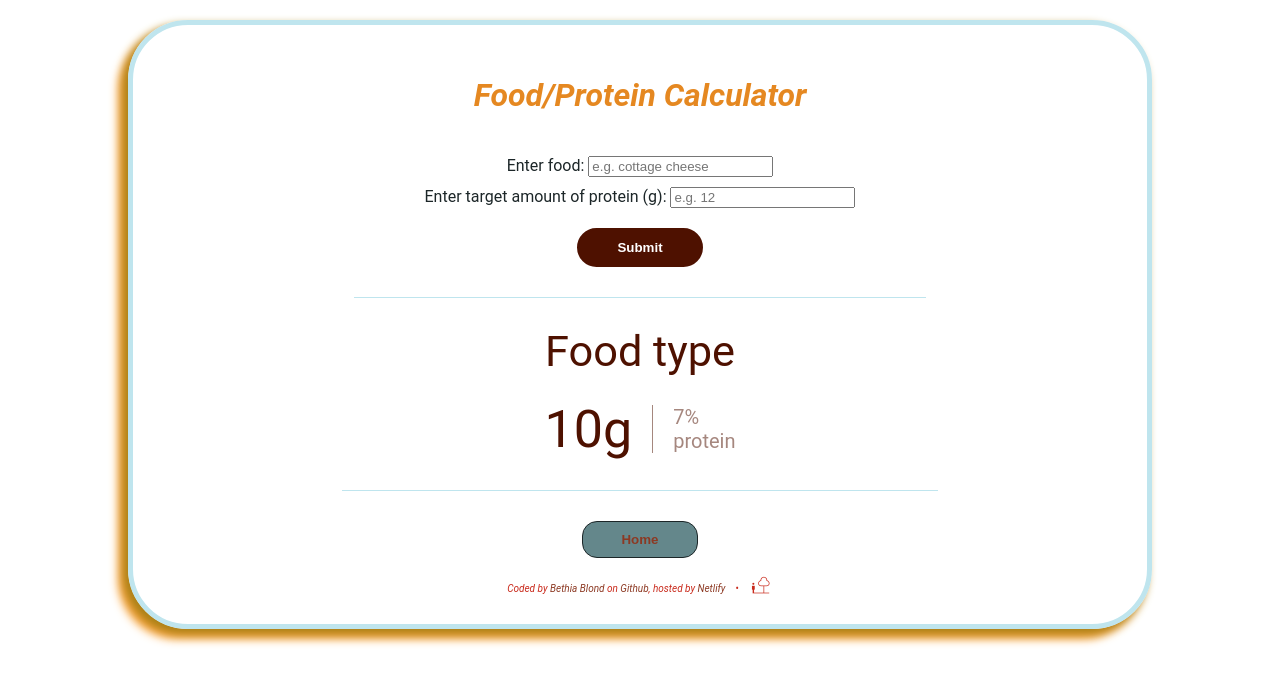
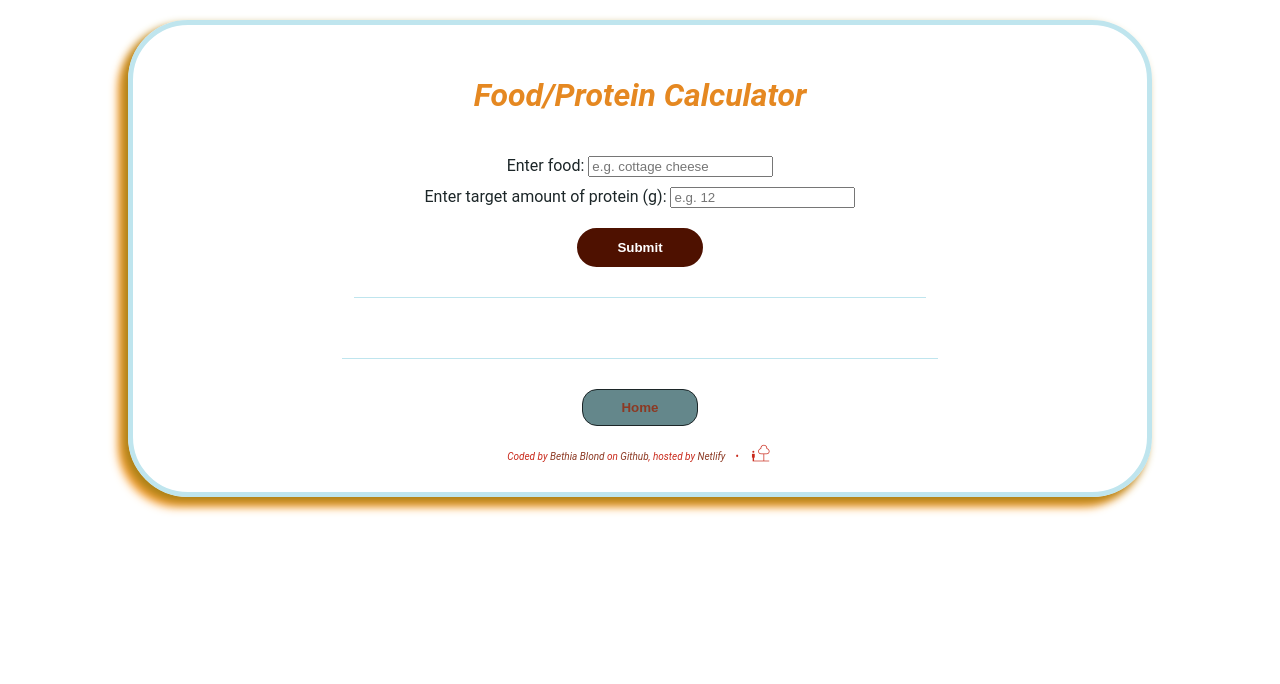
Before and after one commit to bumblingbe/Protein-Calculator, a plain HTML site: page proteinCalculator.html in a window 1280 px wide. Drawn offline with nearby package versions, Linux system fonts and the light colour scheme.

Commit message:
Deleted placeholders for API food callback

```diff
--- a/proteinCalculator.html
+++ b/proteinCalculator.html
@@ -42,11 +42,11 @@
       </form>
       <div class="spacer"></div>
       <section class="searchResult">
-        <div id="food-name"><small>Food type</small></div>
+        <div><small id="food-name"></small></div>
         <span id="food-type-result-container"
-          ><div id="food-weight">10g</div>
-          <div id="percent-protein">7%<br />protein</div></span
-        >
+          ><div id="food-weight"></div>
+          <div id="percent-protein"></div
+        ></span>
       </section>
     </main>
     <div class="spacer"></div>
```
